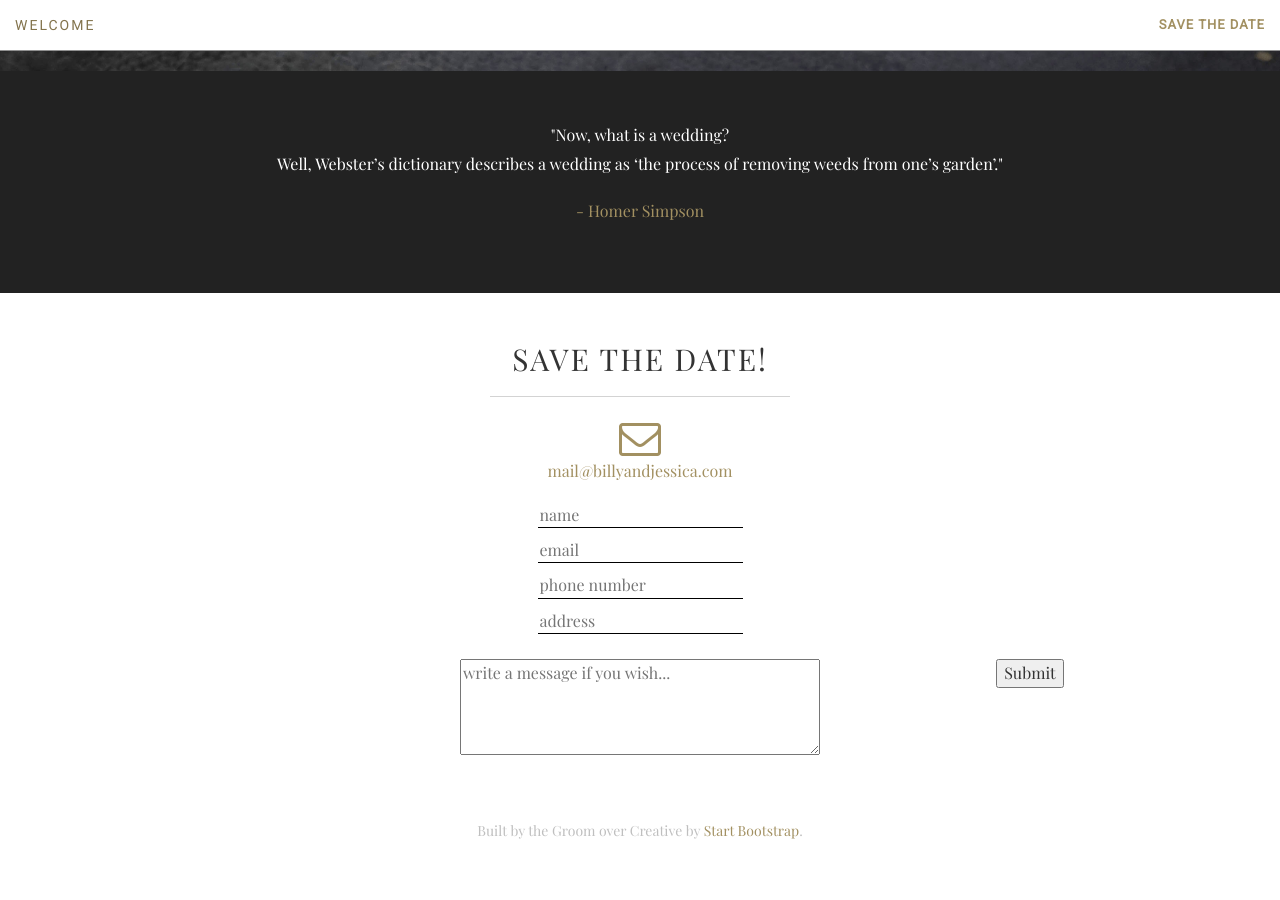
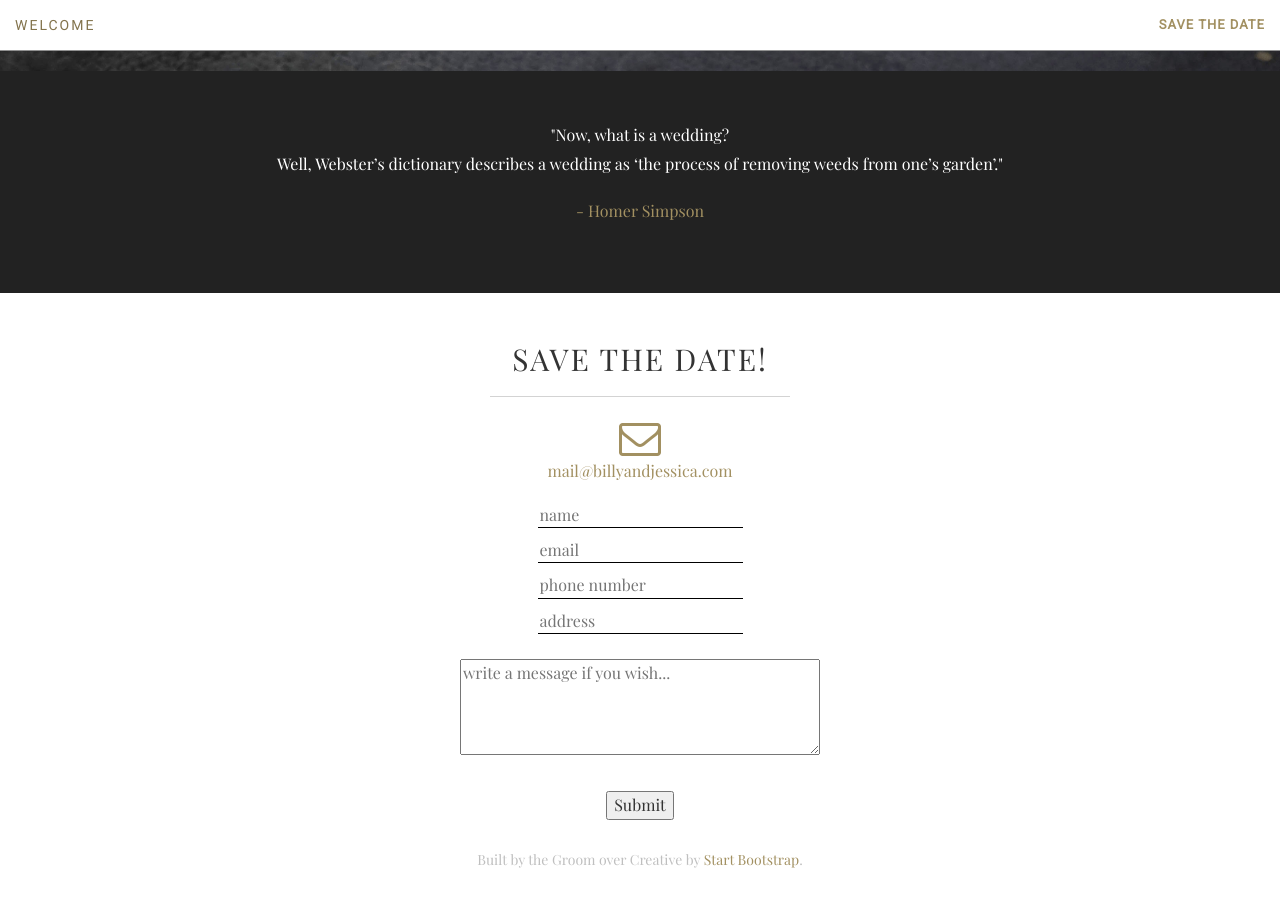
Before and after one commit to notbleh/wed-website, a Jekyll site: the page built from index.html, in a window 1280 px wide and 900 px high, scrolled down 829 px. Built offline with Jekyll 4.4.1, drawn with Linux system fonts in a browser that asks for light colours; before the commit the page ends 1700 px from its top, so only the background shows below that.

Commit message:
Update contact.html

```diff
--- a/_includes/contact.html
+++ b/_includes/contact.html
@@ -14,7 +14,7 @@
         </div>
         <div class="row text-center">
             <form action="https://www.formbackend.com/f/{{ site.formbackend_key }}" method="POST" name="stdform" id="rsvpform" class="rsvp-form">
-                <div class="form-group col-lg-12">
+                <div class="col-lg-12 form-group">
                     <input type="hidden" name="formbackend_nono">
                     <input type="hidden" name="title" value="Save The Date">
                     <input type="text" name="name" id="name" placeholder="name"><br>
@@ -22,11 +22,11 @@
                     <input type="text" name="phone_no" id="phone_no" placeholder="phone number"><br>
                     <input type="text" name="address" id="address" placeholder="address">
                 </div>
-                <div class="form-group col-lg-4 col-lg-offset-4" id="std-message">
+                <div class="col-lg-4 col-lg-offset-4 form-group" id="std-message">
                     <textarea name="message" id="message" placeholder="write a message if you wish..." rows="4" style="width: 100%;"></textarea>
                 </div>
-                    <div class="form-group col-lg-12" id="errors"></div>
-                <div>
+                <div class="col-lg-12 form-group " id="errors"></div>
+                <div class="col-lg-12">
                     <input type="hidden" name="redirect" value="https://notbleh.github.io/">
                     <input type="submit" value="Submit">
                 </div>
```
